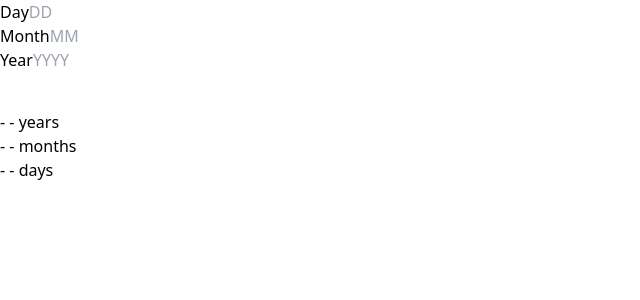
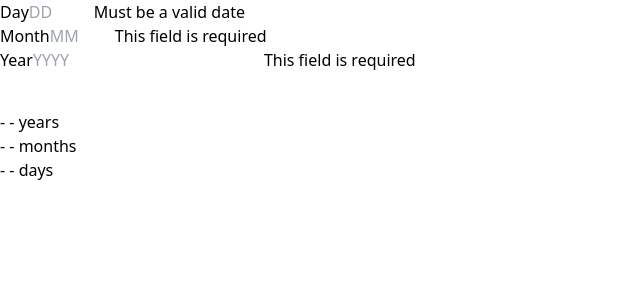
Before and after one commit to jayAEY/age-calculator, a React (Vite) app: page / in a window 1280 px wide. Shown: the top 300 px of the page, without its empty margins (0-640 px from the left). Built offline with nearby package versions, Linux system fonts and the light colour scheme.

Commit message:
continued work on form validation

```diff
--- a/src/App.jsx
+++ b/src/App.jsx
@@ -43,14 +43,13 @@ function App() {
 
   return (
     <main className="min-w-svw min-h-svh flex justify-center items-center font-poppins bg-[--light-grey]">
-      <div className="flex flex-col w-[320px] h-[440px] p-5 rounded-2xl rounded-br-[125px] bg-[white] lg:h-[450px] lg:w-[600px] lg:p-10 lg:rounded-br-[150px] transition-all duration-200">
+      <div className="flex flex-col w-[320px] h-[440px] p-5 rounded-2xl rounded-br-[125px] bg-[white] lg:h-[490px] lg:w-[600px] lg:p-10 lg:rounded-br-[150px] transition-all duration-200">
         <form
           id="date-input"
           className="flex w-full justify-between mt-4 lg:justify-start lg:gap-5 lg:mt-0"
           onSubmit={(e) => calculate(e)}
           onInvalid={(e) => console.log("invalid")}
         >
-          {/* <div className="flex w-full justify-between mt-4 lg:justify-start lg:gap-5 lg:mt-0"> */}
           <div className="flex flex-col lg:gap-2">
             <label
               className="uppercase font-bold text-xs text-[--smokey-grey] tracking-[0.2rem]"
@@ -63,7 +62,7 @@ function App() {
               form="date-input"
               type="number"
               placeholder="DD"
-              className="w-[85px] h-11 p-2 text-black font-extrabold border-[--light-grey] border-2 rounded-md lg:w-[115px] lg:h-[55px] lg:text-[1.4rem] lg:font-bold lg:p-3"
+              className="w-[85px] h-11 p-2 text-black font-extrabold border-[--light-grey] border-2 rounded-md lg:w-[125px] lg:h-[55px] lg:text-[1.4rem] lg:font-bold lg:p-3"
               onChange={(e) => {
                 setDay(e.target.value);
               }}
@@ -71,6 +70,9 @@ function App() {
               max={31}
               required
             />
+            <span className="w-[70px] text-[0.8rem] mt-1 italic text-[--light-red] leading-3 lg:w-[115px] lg:text-[0.69rem]">
+              Must be a valid date
+            </span>
           </div>
 
           <div className="flex flex-col lg:gap-2">
@@ -85,7 +87,7 @@ function App() {
               form="date-input"
               type="number"
               placeholder="MM"
-              className="w-[85px] h-11 p-2 text-black font-extrabold border-[--light-grey] border-2 rounded-md lg:w-[115px] lg:h-[55px] lg:text-[1.4rem] lg:font-bold lg:p-3"
+              className="w-[85px] h-11 p-2 text-black font-extrabold border-[--light-grey] border-2 rounded-md lg:w-[125px] lg:h-[55px] lg:text-[1.4rem] lg:font-bold lg:p-3"
               onChange={(e) => {
                 setMonth(e.target.value);
               }}
@@ -93,6 +95,9 @@ function App() {
               max={12}
               required
             />
+            <span className="w-[70px] text-[0.8rem] mt-1 italic text-[--light-red] leading-3 lg:w-[115px] lg:text-[0.69rem]">
+              This field is required
+            </span>
           </div>
 
           <div className="flex flex-col lg:gap-2">
@@ -107,32 +112,26 @@ function App() {
               form="date-input"
               type="number"
               placeholder="YYYY"
-              className="w-[85px] h-11 p-2 text-black font-extrabold border-[--light-grey] border-2 rounded-md lg:w-[115px] lg:h-[55px] lg:text-[1.4rem] lg:font-bold lg:p-3"
+              className="w-[85px] h-11 p-2 text-black font-extrabold border-[--light-grey] border-2 rounded-md lg:w-[125px] lg:h-[55px] lg:text-[1.4rem] lg:font-bold lg:p-3"
               onChange={(e) => {
                 setYear(e.target.value);
               }}
               max={currentYear}
               required
             />
+            <span className="w-[70px] text-[0.8rem] mt-1 italic text-[--light-red] leading-3 lg:w-[115px] lg:text-[0.69rem]">
+              This field is required
+            </span>
           </div>
         </form>
-        {/* </div> */}
 
-        <div className="flex flex-col items-center w-full my-16 lg:my-8 lg:items-end">
+        <div className="flex flex-col items-center w-full  my-11 lg:my-8 lg:items-end">
           <span className="w-full h-0.5 bg-[--light-grey]" />
-          {/* <div */}
           <button
             type="submit"
             form="date-input"
             className=" flex justify-center items-center rounded-[100px] bg-[--purple] -mt-8 w-[60px] h-[60px] transition-all duration-300 hover:bg-black hover:cursor-pointer hover:w-[64px] hover:h-[64px] hover:shadow-[0_0_18px_3px_rgba(133,77,255,0.5)] lg:scale-[115%]"
-            // onClick={(e) => {
-            //   e.preventDefault();
-            //   calculate(e);
-            // }}
-
-            // onInvalid={(e) => console.log(e)}
           >
-            {/* > */}
             <svg
               xmlns="http://www.w3.org/2000/svg"
               width="25"
@@ -148,10 +147,9 @@ function App() {
               </g>
             </svg>
           </button>
-          {/* </div> */}
         </div>
 
-        <div className="mt-[180px] absolute lg:mt-[120px]">
+        <div className="mt-[180px] absolute lg:mt-[155px]">
           <h1 className="text-[3.2rem] tracking-tight -mb-5 italic font-[800] lg:text-[4.5rem] lg:-mb-8">
             <span className="text-[--purple]">{returnYear}</span> years
           </h1>
```
